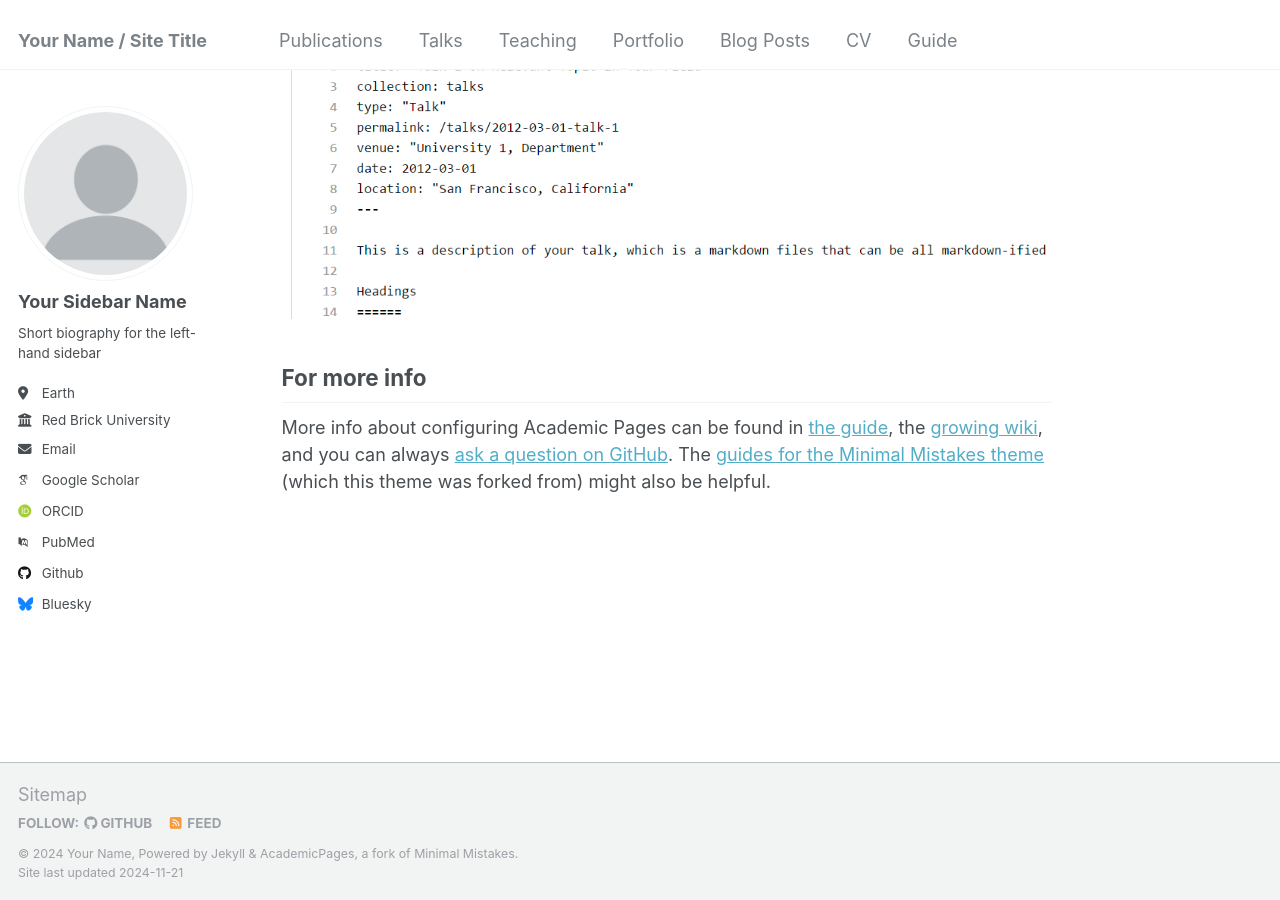
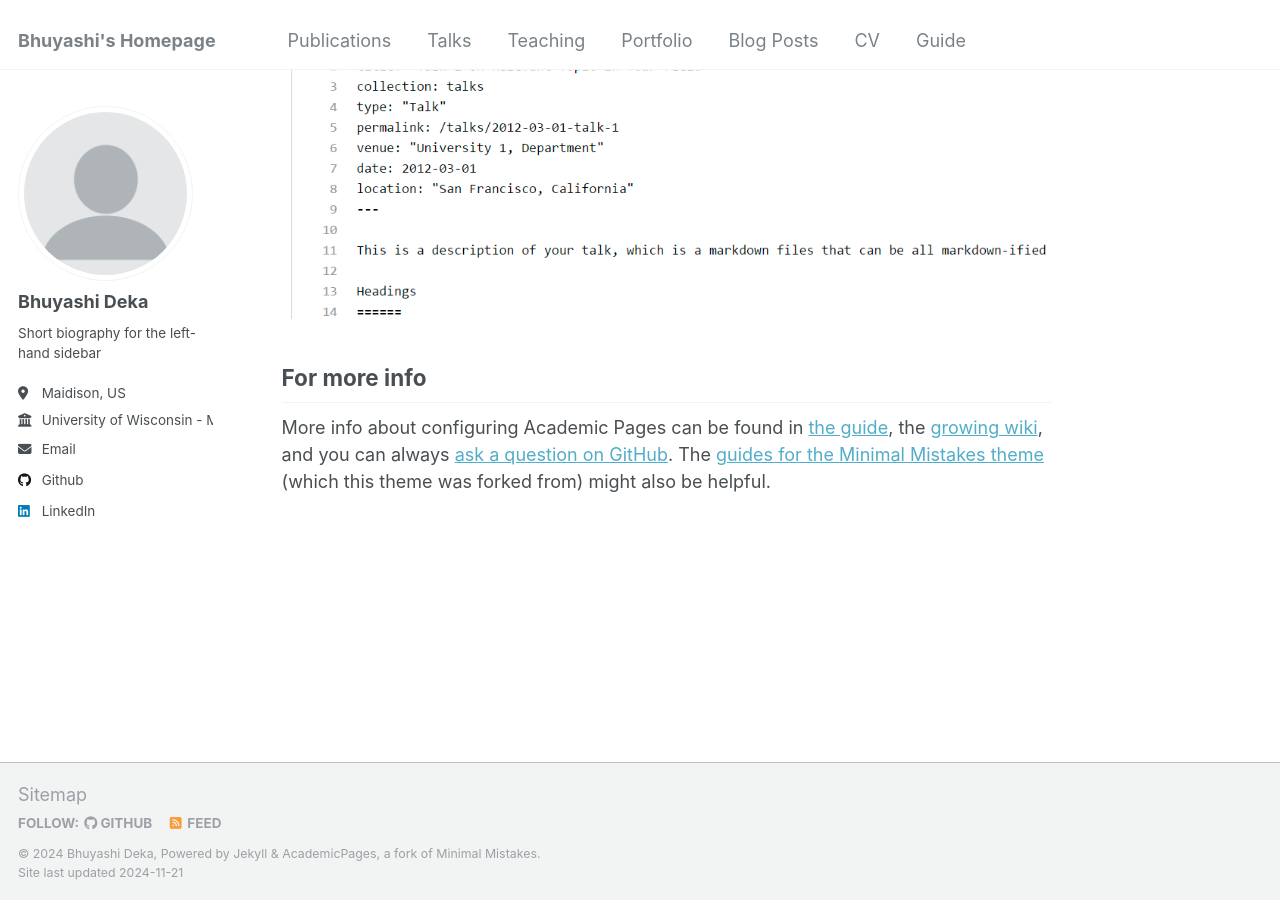
Before and after one commit to Bhuyashi/bhuyashideka.github.io, a Jekyll site: the page built from _pages/about.md, in a window 1280 px wide and 900 px high, scrolled down 2643 px. Built offline with Jekyll 4.4.1, drawn with Linux system fonts in a browser that asks for light colours; some web fonts are replaced.

Commit message:
Added personal details on homepage

```diff
--- a/_config.yml
+++ b/_config.yml
@@ -8,9 +8,9 @@
 
 # Basic Site Settings
 locale                   : "en-US"
-title                    : "Your Name / Site Title"
+title                    : "Bhuyashi's Homepage"
 title_separator          : "-"
-name                     : &name "Your Name"
+name                     : &name "Bhuyashi Deka"
 description              : &description "personal description"
 url                      : https://academicpages.github.io # the base hostname & protocol for your site e.g. "https://[your GitHub username].github.io"
 baseurl                  : "" # the subpath of your site, e.g. "/blog"
@@ -22,21 +22,21 @@ repository               : "academicpages/academicpages.github.io"
 author:
   # Biographic information
   avatar           : "profile.png"
-  name             : "Your Sidebar Name"
+  name             : "Bhuyashi Deka"
   pronouns         : # example: "she/her"
   bio              : "Short biography for the left-hand sidebar"
-  location         : "Earth"
-  employer         : "Red Brick University"
+  location         : "Maidison, US"
+  employer         : "University of Wisconsin - Madison"
   uri              : # URL
-  email            : "none@example.org"
+  email            : "bdeka[at]wisc.edu"
 
   # Academic websites
   arxiv            : # URL - Update with the correct link to your profile
-  googlescholar    : "https://scholar.google.com/citations?user=PS_CX0AAAAAJ"
+  googlescholar    :
   impactstory      : # URL
-  orcid            : "http://orcid.org/yourorcidurl"
+  orcid            :
   semantic         : # URL
-  pubmed           : "https://www.ncbi.nlm.nih.gov/pubmed/?term=john+snow"
+  pubmed           :
   researchgate     : # URL
   scopus           : # URL
 
@@ -44,12 +44,12 @@ author:
   bitbucket        : # Username - Update with your username on the site
   codepen          : # Username
   dribbble         : # Username
-  github           : "academicpages"
+  github           : "Bhuyashi"
   kaggle           : # Username
   stackoverflow    : # User number or user number and name (i.e., use "1" or "1/jeff-atwood")
 
   # Social media
-  bluesky          : "bsky.app" # Replace this with you Bluesky username
+  bluesky          :  # Replace this with you Bluesky username
   facebook         : # Username
   flickr           : # Username
   foursquare       : # Username
@@ -58,7 +58,7 @@ author:
   keybase          : # Username
   instagram        : # Username
   lastfm           : # Username
-  linkedin         : # Username
+  linkedin         : "bhuyashi-deka" # Username
   mastodon         : # URL
   medium           : # URL
   pinterest        : # Username
```
